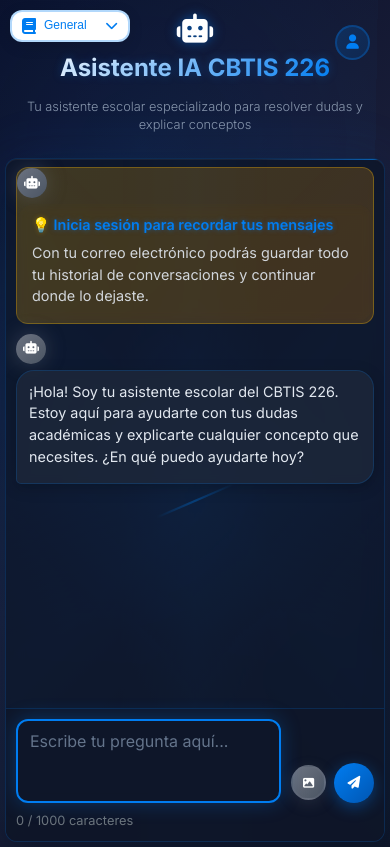
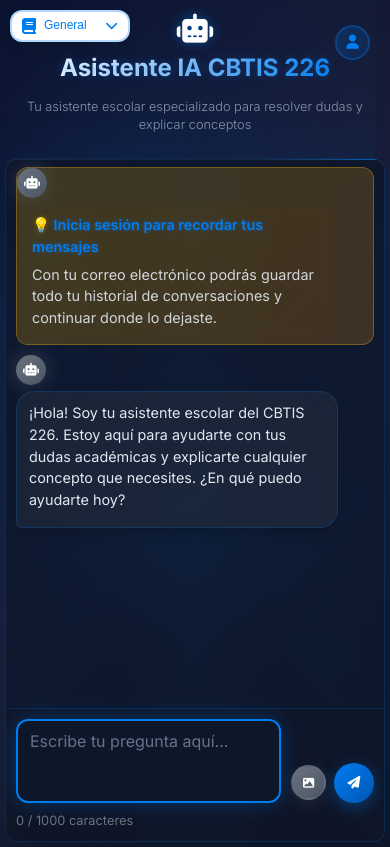
Before and after one commit to arroyo2009jose-max/asistente-cbtis226, a Next.js app: page / in a window 390 px wide. Built offline with nearby package versions, Linux system fonts and the light colour scheme.

Commit message:
Corregir alineación de mensajes del usuario en el chat

```diff
--- a/styles/globals.css
+++ b/styles/globals.css
@@ -464,6 +464,7 @@
 
 .message-content-wrapper {
     width: 100%;
+    display: flex;
 }
 
 @keyframes fadeInUp {
@@ -479,12 +480,10 @@
 
 .user-message {
     align-items: flex-end;
-    justify-content: flex-end;
 }
 
 .bot-message {
     align-items: flex-start;
-    justify-content: flex-start;
 }
 
 .user-message .message-header {
@@ -527,7 +526,7 @@
 }
 
 .message-content {
-    width: 100%;
+    max-width: 70%;
     padding: 15px 20px;
     border-radius: 18px;
     position: relative;
@@ -536,14 +535,14 @@
 
 /* Mejora general para mensajes del bot */
 .bot-message .message-content {
-    width: 100%;
+    max-width: 70%;
     line-height: 1.5;
     align-self: flex-start;
 }
 
 /* Ajuste para mensajes del usuario */
 .user-message .message-content {
-    width: 100%;
+    max-width: 70%;
     align-self: flex-end;
     text-align: left; /* El texto dentro del contenido alineado a la izquierda para lectura natural */
 }
@@ -1026,20 +1025,20 @@
     }
 
     .message-content {
-        width: 100%;
+        max-width: 85%;
         padding: 12px 15px;
         font-size: 0.95rem;
     }
 
     /* Mejora específica para mensajes del bot en móvil */
     .bot-message .message-content {
-        width: 100%;
+        max-width: 85%;
         line-height: 1.6;
     }
 
     /* Ajuste para mensajes del usuario en móvil */
     .user-message .message-content {
-        width: 100%;
+        max-width: 85%;
         text-align: left; /* El texto dentro del contenido alineado a la izquierda para lectura natural */
     }
 
@@ -1166,20 +1165,20 @@
     }
 
     .message-content {
-        width: 100%;
+        max-width: 90%;
         padding: 10px 12px;
         font-size: 0.9rem;
     }
 
     /* Mejora específica para mensajes del bot en pantallas muy pequeñas */
     .bot-message .message-content {
-        width: 100%;
+        max-width: 90%;
         line-height: 1.5;
     }
 
     /* Ajuste para mensajes del usuario en pantallas muy pequeñas */
     .user-message .message-content {
-        width: 100%;
+        max-width: 90%;
         text-align: left; /* El texto dentro del contenido alineado a la izquierda para lectura natural */
     }
 
```
